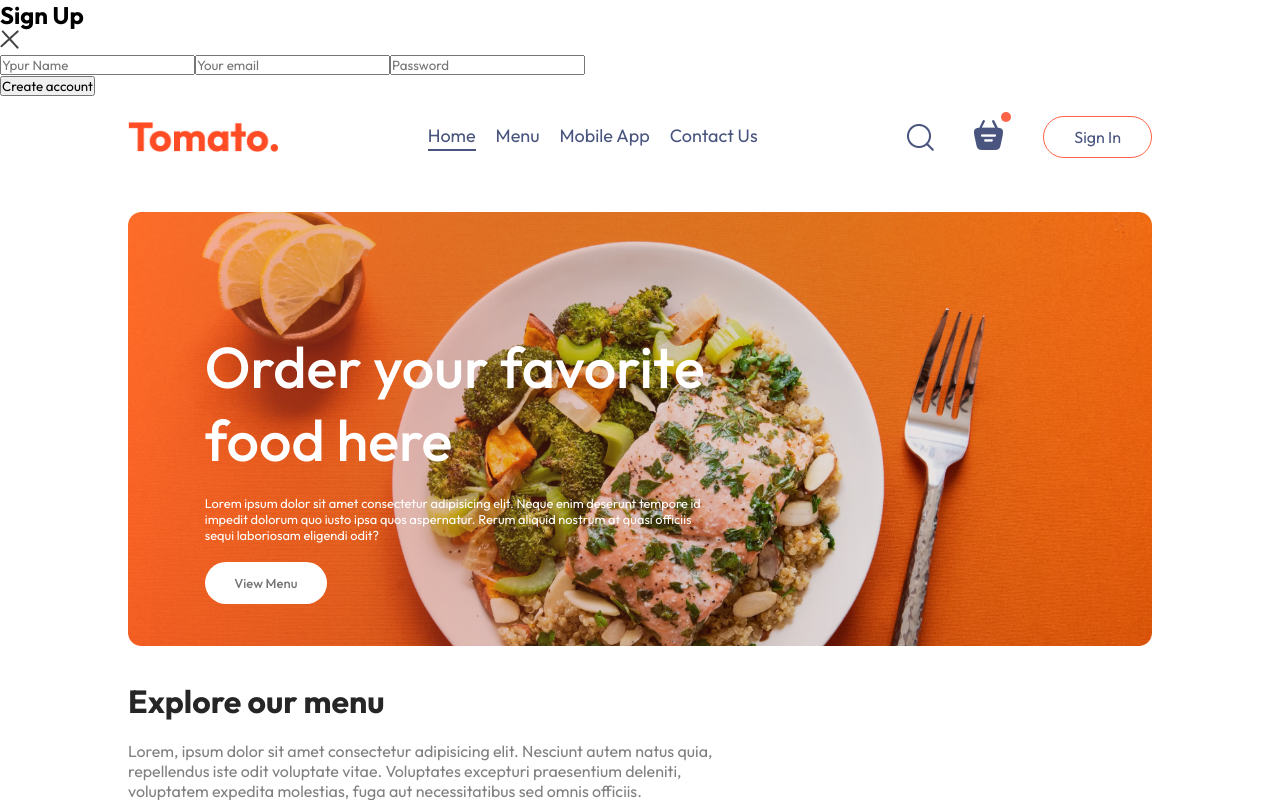
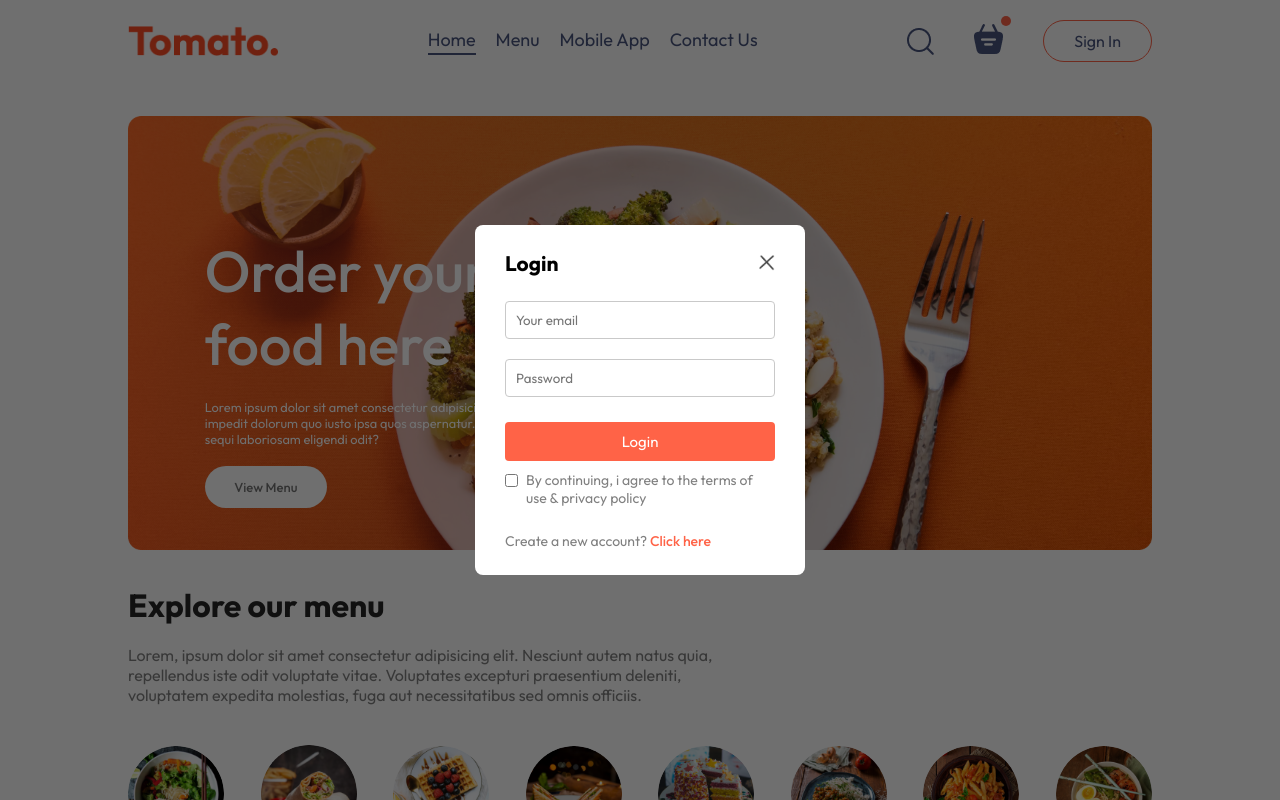
Before and after one commit to sergey87chuvasov/Food-Delivery-App, a React (Vite) app: page / in a window 1280 px wide. Both pictures are taken after a click on the button "Sign In". Shown: the top 800 px of the page. Built offline with nearby package versions, Linux system fonts and the light colour scheme.

Commit message:
finished Sign in / Sign up Component

```diff
--- a/src/components/LoginPopup/LoginPopup.css
+++ b/src/components/LoginPopup/LoginPopup.css
@@ -0,0 +1,74 @@
+.login-popup {
+  position: absolute;
+  z-index: 1;
+  width: 100%;
+  height: 100%;
+  background-color: #00000090;
+  display: grid;
+}
+
+.login-popup-container {
+  place-self: center;
+  width: max(23vw, 330px);
+  color: #808080;
+  background-color: white;
+  display: flex;
+  flex-direction: column;
+  gap: 25px;
+  padding: 25px 30px;
+  border-radius: 8px;
+  font-size: 14px;
+  animation: fadeIn 0.5s;
+}
+
+.login-popup-title {
+  display: flex;
+  justify-content: space-between;
+  align-items: center;
+  color: black;
+}
+
+.login-popup-title img {
+  width: 16px;
+  cursor: pointer;
+}
+
+.login-popup-inputs {
+  display: flex;
+  flex-direction: column;
+  gap: 20px;
+}
+
+.login-popup-inputs input {
+  outline: none;
+  border: 1px solid #c9c9c9;
+  padding: 10px;
+  border-radius: 4px;
+}
+
+.login-popup-container button {
+  border: none;
+  padding: 10px;
+  border-radius: 4px;
+  color: white;
+  background-color: tomato;
+  font-size: 15px;
+  cursor: pointer;
+}
+
+.login-popup-condition {
+  display: flex;
+  align-items: start;
+  gap: 8px;
+  margin-top: -15px;
+}
+
+.login-popup-condition input {
+  margin-top: 3px;
+}
+
+.login-popup p span {
+  color: tomato;
+  font-weight: 500;
+  cursor: pointer;
+}
--- a/src/components/LoginPopup/LoginPopup.jsx
+++ b/src/components/LoginPopup/LoginPopup.jsx
@@ -3,7 +3,7 @@ import './LoginPopup.css';
 import { assets } from '../../assets/assets';
 
 function LoginPopup({ setShowLogin }) {
-  const [currState, setCurrState] = useState('Sign Up');
+  const [currState, setCurrState] = useState('Login');
   return (
     <div className='login-popup'>
       <form className='login-popup-container'>
@@ -16,11 +16,31 @@ function LoginPopup({ setShowLogin }) {
           />
         </div>
         <div className='login-popup-inputs'>
-          <input type='text' placeholder='Ypur Name' required />
+          {currState === 'Login' ? (
+            <></>
+          ) : (
+            <input type='text' placeholder='Ypur Name' required />
+          )}
+
           <input type='email' placeholder='Your email' required />
           <input type='password' placeholder='Password' required />
         </div>
         <button>{currState === 'Sign Up' ? 'Create account' : 'Login'}</button>
+        <div className='login-popup-condition'>
+          <input type='checkbox' required />
+          <p>By continuing, i agree to the terms of use & privacy policy</p>
+        </div>
+        {currState === 'Login' ? (
+          <p>
+            Create a new account?{' '}
+            <span onClick={() => setCurrState('Sign Up')}>Click here</span>
+          </p>
+        ) : (
+          <p>
+            Already have an account?{' '}
+            <span onClick={() => setCurrState('Login')}>Login here</span>
+          </p>
+        )}
       </form>
     </div>
   );
```
